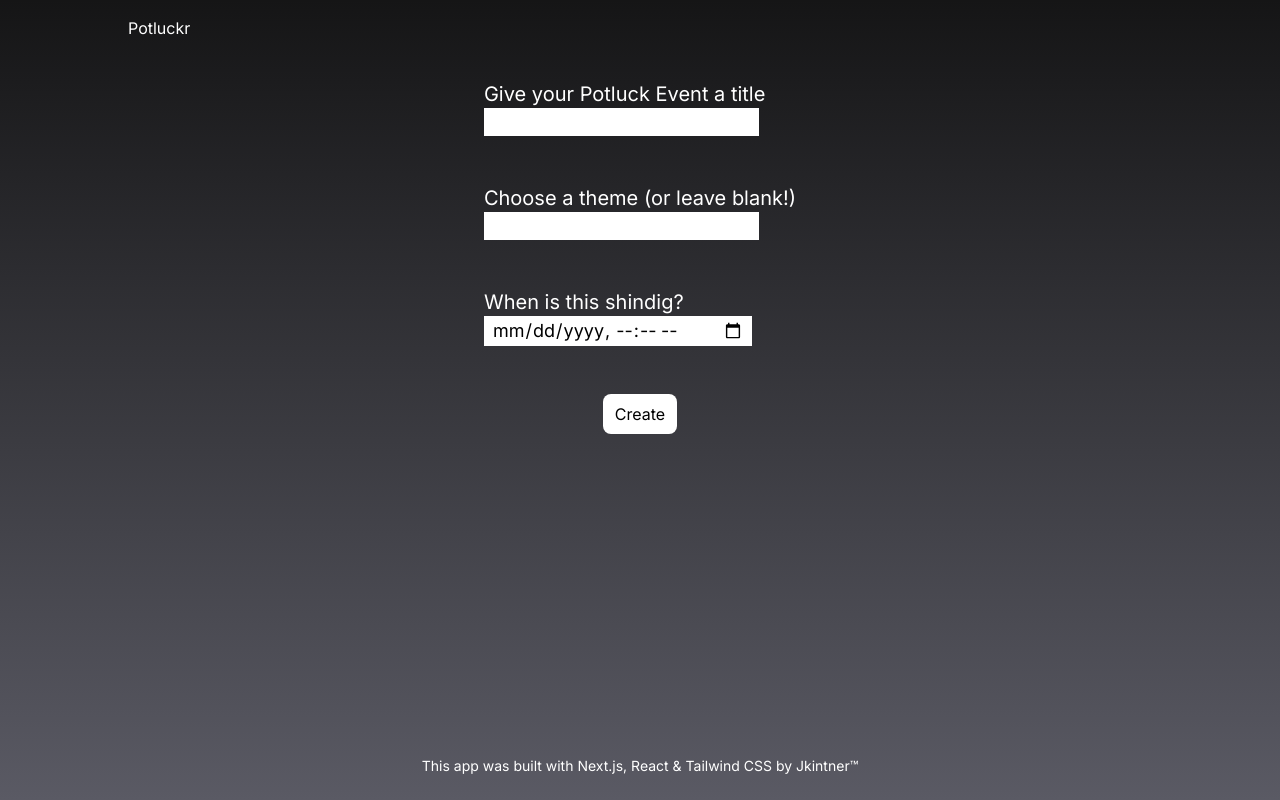
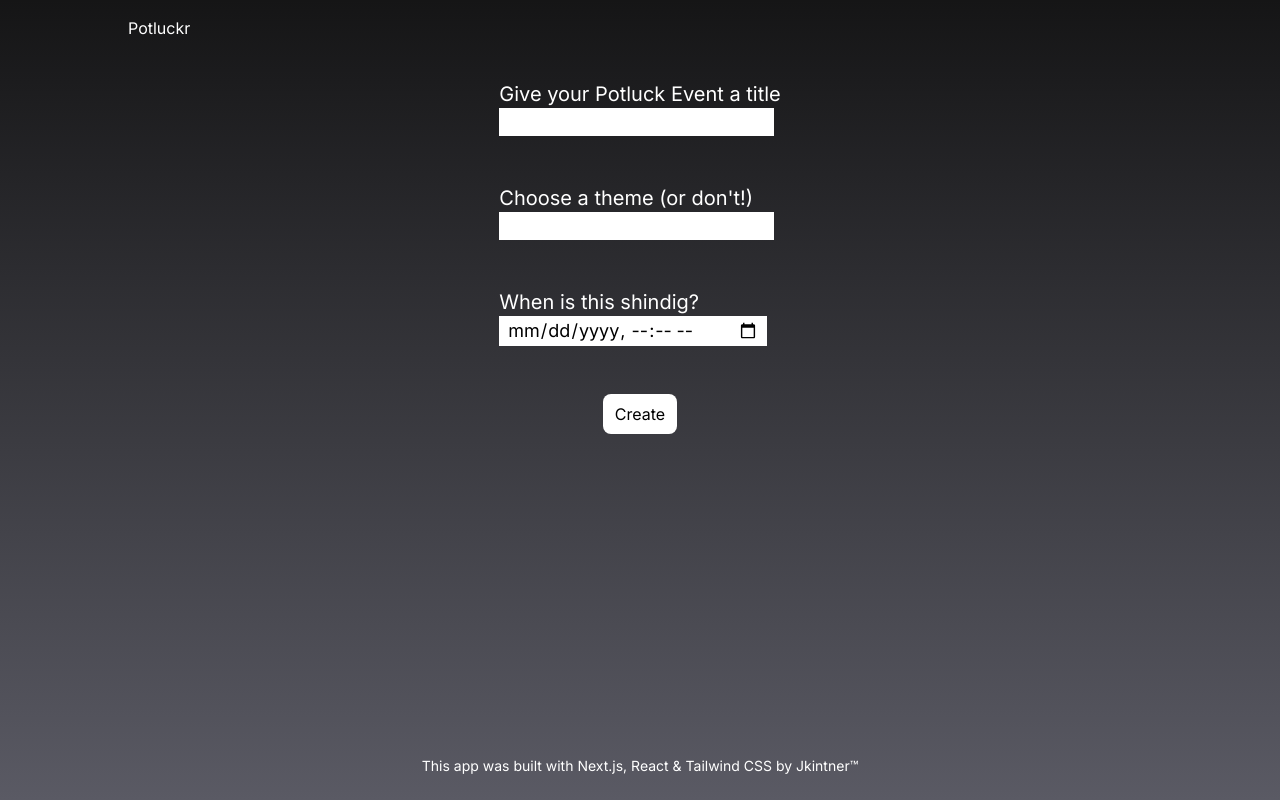
Before and after one commit to jkintner25/potluckr, a Next.js app: page /create in a window 1280 px wide. Built offline with nearby package versions, Linux system fonts and the light colour scheme.

Commit message:
escaped apostrophes

```diff
--- a/app/not-found/page.tsx
+++ b/app/not-found/page.tsx
@@ -9,7 +9,7 @@ export default function NotFound() {
         <div className="flex items-center">
           <p className="text-5xl">404</p>
           <div className="w-[1px] h-[70px] border mx-6"></div>
-          <p className="text-justify">Sorry! We didn't find the event you're looking for. Double-check the URL and try again.</p>
+          <p className="text-justify">Sorry! We didn&apos;t find the event you're looking for. Double-check the URL and try again.</p>
         </div>
         <div className="mt-16">
           <GoHome />
--- a/components/Create.tsx
+++ b/components/Create.tsx
@@ -30,7 +30,7 @@ export default function CreatePotluckForm() {
         <input className="text-black px-2 text-lg" value={title} onChange={(e) => setTitle(e.target.value)} />
       </div>
       <div className="my-6">
-        <p className="text-xl">Choose a theme (or leave blank!)</p>
+        <p className="text-xl">Choose a theme (or don&apos;t!)</p>
         <input className="text-black px-2 text-lg" value={theme} onChange={(e) => setTheme(e.target.value)} />
       </div>
       <div className="my-6">
```
